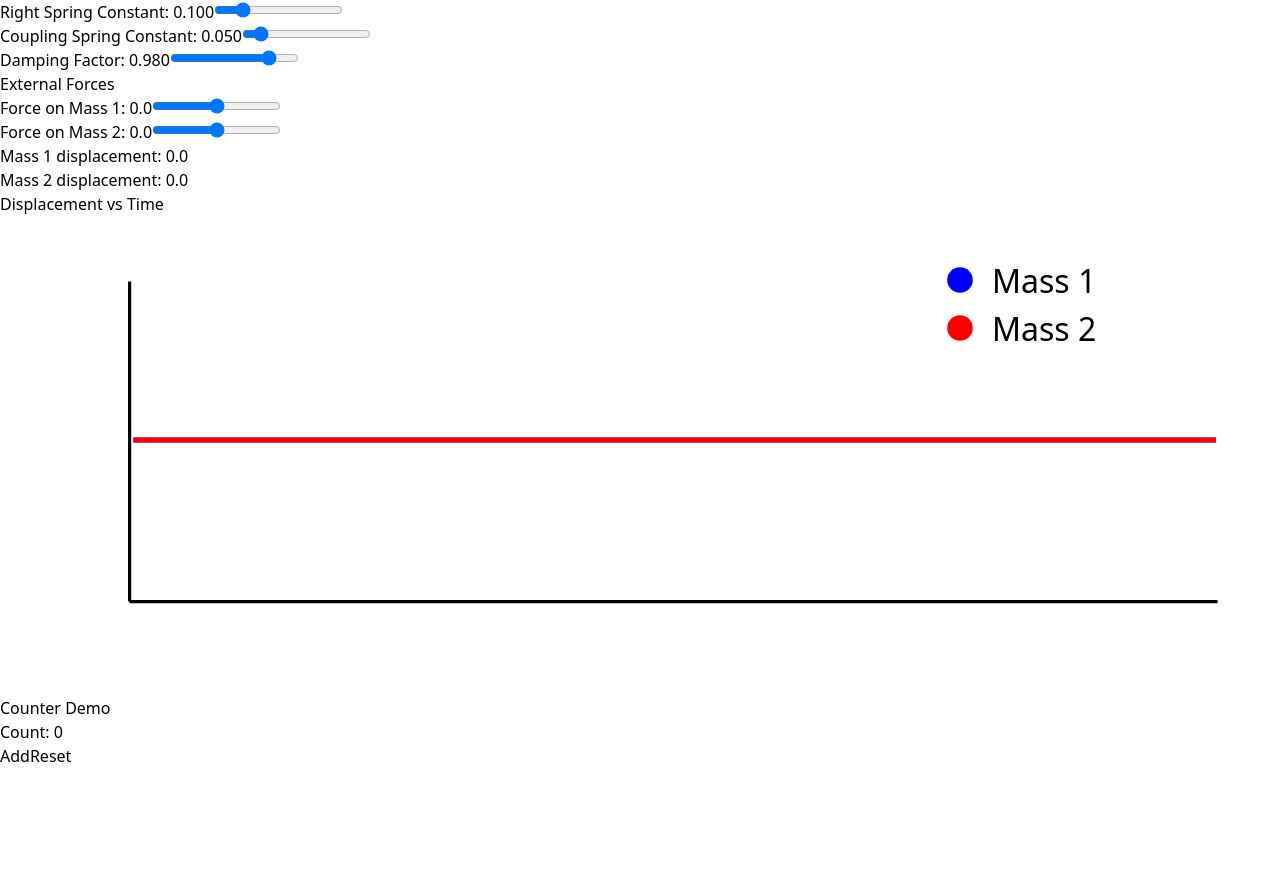
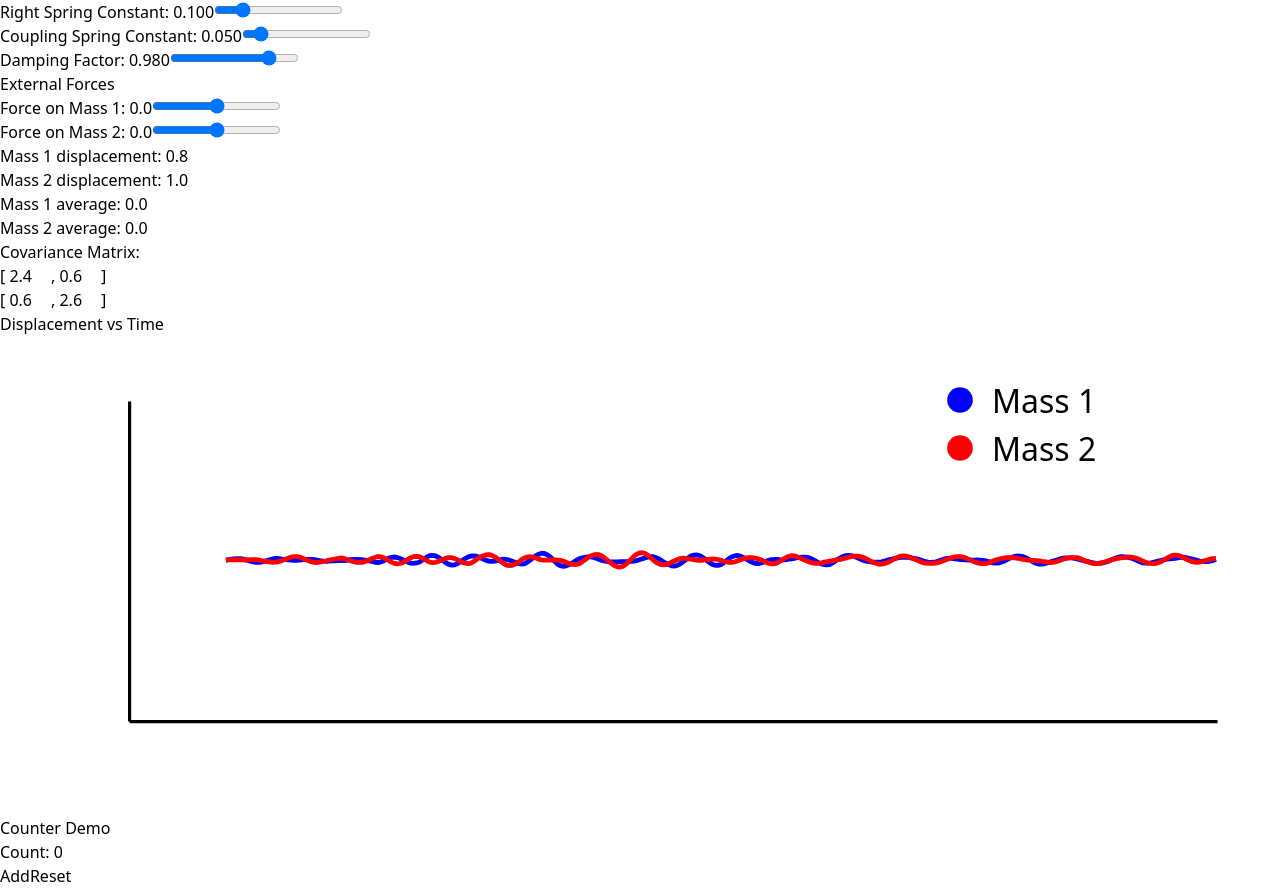
Before and after one commit to gileshd/elastic-algebra, a React (Vite) app: page / in a window 1280 px wide. Shown: the part 1312-2200 px from the top of the page. Before the commit the page ends 2080 px from the top, so only its background shows below. Built offline with nearby package versions, Linux system fonts and the light colour scheme.

Commit message:
Add very basic stochastic dynamics

```diff
--- a/src/components/CoupledSpring.jsx
+++ b/src/components/CoupledSpring.jsx
@@ -1,14 +1,14 @@
 import React, { useEffect } from 'react';
-import { useSpringPhysics } from '../hooks/useSpringPhysics';
+import { useSpringPhysics } from '../hooks/useStochSpringPhysics';
 import { usePositionHistory } from '../hooks/usePositionHistory';
 import SpringVisualisation from './CoupledSpringVisualisation';
 import SpringControls from './CoupledSpringControls';
-import PrintDisplacement from './PrintDisplacement';
+import { PrintDisplacement, PrintAverageDisplacement, PrintCovarianceMatrix} from './PrintDisplacement';
 import DisplacementGraph from './DisplacementGraph';
 
 const CoupledSpring = () => {
   const { springState, setSpringState, updateSprings } = useSpringPhysics();
-  const maxDataPoints = 200;
+  const maxDataPoints = 400;
   const { positionHistory, updateHistory } = usePositionHistory(maxDataPoints);
 
   useEffect(() => {
@@ -68,6 +68,14 @@ const CoupledSpring = () => {
             springState={springState}
           />
 
+          <PrintAverageDisplacement
+            positionHistory={positionHistory}
+          />
+
+          <PrintCovarianceMatrix
+            positionHistory={positionHistory}
+          />
+
           <DisplacementGraph
             positionHistory={positionHistory}
             maxDataPoints={maxDataPoints}
--- a/src/components/PrintDisplacement.jsx
+++ b/src/components/PrintDisplacement.jsx
@@ -1,6 +1,6 @@
 import { formatDisplacement } from '../utils/springUtils';
 
-const PrintDisplacement = ({ springState }) => {
+export const PrintDisplacement = ({ springState }) => {
 
   return (
     <div className="mt-4 text-sm text-gray-600 space-y-1 font-mono">
@@ -20,4 +20,69 @@ const PrintDisplacement = ({ springState }) => {
   );
 }
 
-export default PrintDisplacement;
+
+export const PrintAverageDisplacement = ({ positionHistory }) => {
+  // Calculate averages if position history exists and has data
+  const averages = positionHistory.length > 0
+    ? {
+        position1: positionHistory.reduce((sum, point) => sum + point.position1, 0) / positionHistory.length,
+        position2: positionHistory.reduce((sum, point) => sum + point.position2, 0) / positionHistory.length
+      }
+    : { position1: 0, position2: 0 };
+
+  return (
+    <div className="mt-4 text-sm text-gray-600 space-y-1 font-mono">
+      <div>
+        Mass 1 average:
+        <span style={{ display: 'inline-block', width: '4ch' }}>
+          {formatDisplacement(averages.position1)}
+        </span>
+      </div>
+      <div>
+        Mass 2 average:
+        <span style={{ display: 'inline-block', width: '4ch' }}>
+          {formatDisplacement(averages.position2)}
+        </span>
+      </div>
+    </div>
+  );
+};
+
+
+export const PrintCovarianceMatrix = ({ positionHistory }) => {
+  const covariance = positionHistory.length > 1
+    ? {
+        // Calculate means first
+        mean1: positionHistory.reduce((sum, pt) => sum + pt.position1, 0) / positionHistory.length,
+        mean2: positionHistory.reduce((sum, pt) => sum + pt.position2, 0) / positionHistory.length,
+
+        // Then calculate covariance matrix elements
+        cov11: positionHistory.reduce((sum, pt) =>
+          sum + (pt.position1 - positionHistory.reduce((s, p) => s + p.position1, 0) / positionHistory.length) ** 2,
+          0) / (positionHistory.length - 1),
+
+        cov22: positionHistory.reduce((sum, pt) =>
+          sum + (pt.position2 - positionHistory.reduce((s, p) => s + p.position2, 0) / positionHistory.length) ** 2,
+          0) / (positionHistory.length - 1),
+
+        cov12: positionHistory.reduce((sum, pt) =>
+          sum + (pt.position1 - positionHistory.reduce((s, p) => s + p.position1, 0) / positionHistory.length) *
+                (pt.position2 - positionHistory.reduce((s, p) => s + p.position2, 0) / positionHistory.length),
+          0) / (positionHistory.length - 1)
+      }
+    : { cov11: 0, cov12: 0, cov22: 0 };
+
+  return (
+    <div className="mt-4 text-sm text-gray-600 space-y-1 font-mono">
+      <div>Covariance Matrix:</div>
+      <div className="ml-4">
+        [<span style={{ display: 'inline-block', width: '5ch' }}>{formatDisplacement(covariance.cov11)}</span>,
+         <span style={{ display: 'inline-block', width: '5ch' }}>{formatDisplacement(covariance.cov12)}</span>]
+      </div>
+      <div className="ml-4">
+        [<span style={{ display: 'inline-block', width: '5ch' }}>{formatDisplacement(covariance.cov12)}</span>,
+         <span style={{ display: 'inline-block', width: '5ch' }}>{formatDisplacement(covariance.cov22)}</span>]
+      </div>
+    </div>
+  );
+};
--- /dev/null
+++ b/src/hooks/useStochSpringPhysics.js
@@ -0,0 +1,88 @@
+import { useState } from 'react';
+
+// Added noise parameters - kept simple!
+const NOISE_STRENGTH = 0.1;
+const DT = 1;
+
+const INITIAL_STATE = {
+  mass1: {
+    anchor: 50,
+    restLength: 100,
+    position: 150,
+    velocity: 0,
+    k: 0.1,
+    externalForce: 0,
+  },
+  mass2: {
+    anchor: 300,
+    restLength: 100,
+    position: 200,
+    velocity: 0,
+    k: 0.1,
+    externalForce: 0,
+  },
+  coupling: {
+    k: 0.05,
+    restLength: 50,
+  },
+  damping: 0.98,
+};
+
+// Simple Gaussian noise generator
+const gaussianNoise = () => {
+  const u1 = Math.random();
+  const u2 = Math.random();
+  return Math.sqrt(-2.0 * Math.log(u1)) * Math.cos(2.0 * Math.PI * u2);
+};
+
+export const useSpringPhysics = () => {
+  const [springState, setSpringState] = useState(INITIAL_STATE);
+
+  const updateSprings = () => {
+    const { mass1, mass2, coupling, damping } = springState;
+
+    const leftDisplacement = (mass1.position - mass1.anchor) - mass1.restLength;
+    const rightDisplacement = (mass2.position - mass2.anchor) + mass2.restLength;
+    const couplingDisplacement = (mass2.position - mass1.position) - coupling.restLength;
+
+    const leftSpringForce = -mass1.k * leftDisplacement;
+    const rightSpringForce = -mass2.k * rightDisplacement;
+    const couplingForce = -coupling.k * couplingDisplacement;
+
+    const totalForce1 = leftSpringForce + (-couplingForce) + mass1.externalForce;
+    const totalForce2 = rightSpringForce + couplingForce + mass2.externalForce;
+
+    // Add noise to the forces
+    const noise1 = gaussianNoise() * NOISE_STRENGTH;
+    const noise2 = gaussianNoise() * NOISE_STRENGTH;
+
+    // Update velocities with forces + noise
+    const newVelocity1 = (mass1.velocity + totalForce1 + noise1) * damping;
+    const newVelocity2 = (mass2.velocity + totalForce2 + noise2) * damping;
+
+    setSpringState(prev => ({
+      ...prev,
+      mass1: {
+        ...prev.mass1,
+        position: mass1.position + newVelocity1 * DT,
+        velocity: newVelocity1,
+      },
+      mass2: {
+        ...prev.mass2,
+        position: mass2.position + newVelocity2 * DT,
+        velocity: newVelocity2,
+      },
+    }));
+
+    return {
+      leftDisplacement,
+      rightDisplacement,
+    };
+  };
+
+  return {
+    springState,
+    setSpringState,
+    updateSprings,
+  };
+};
```
